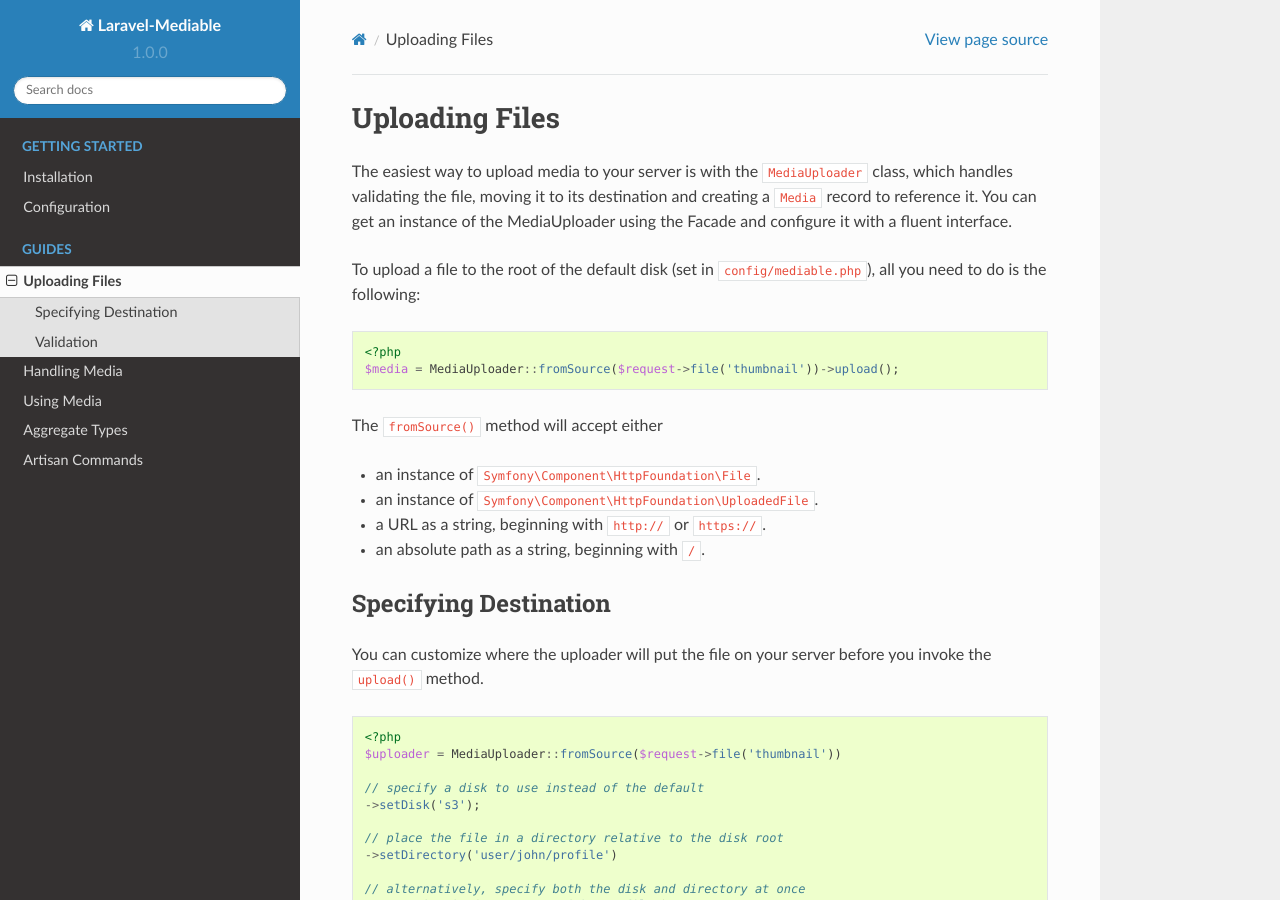
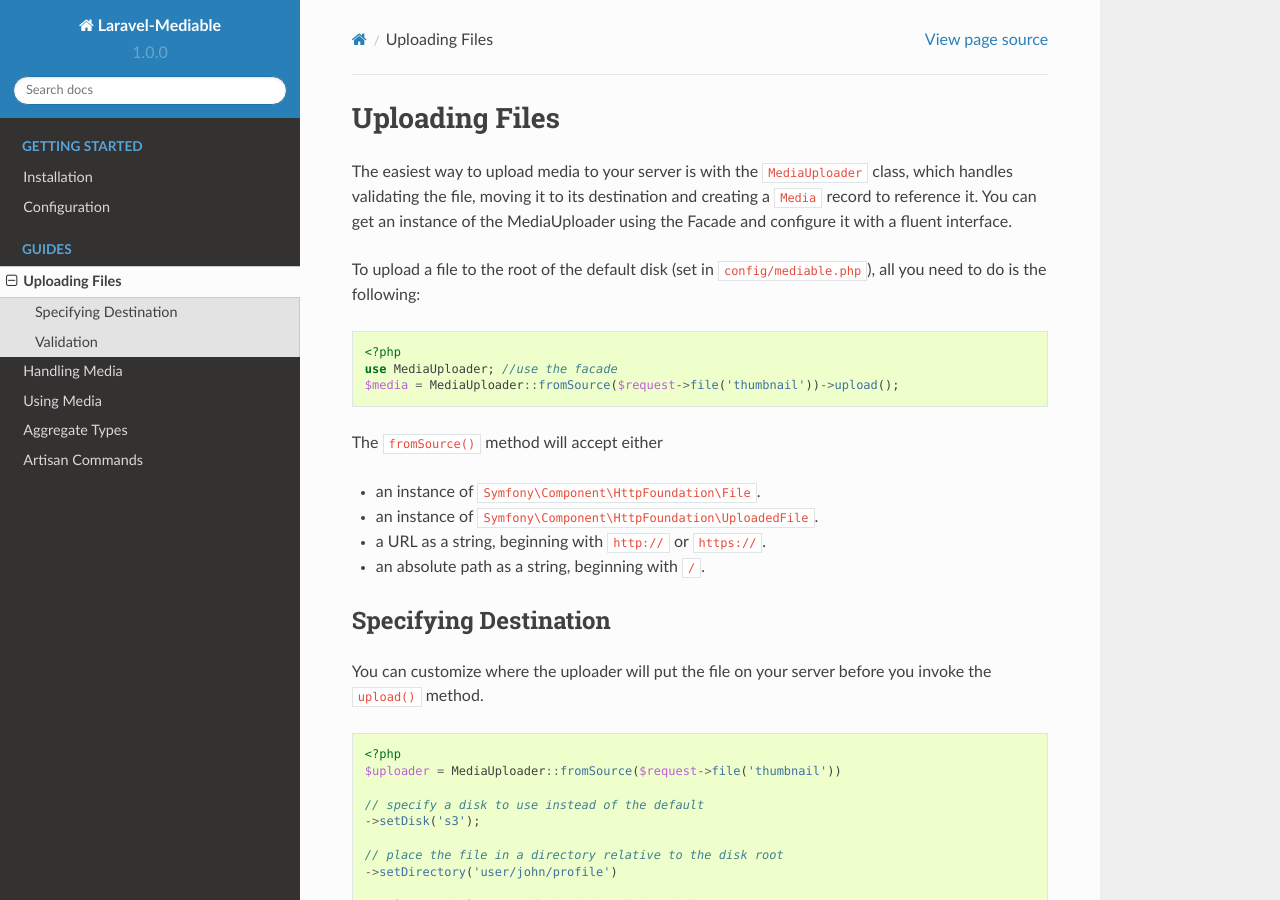
Before and after one commit to plank/laravel-mediable, a Sphinx documentation site: the page built from docs/source/uploader.rst, in a window 1280 px wide and 900 px high. Built offline with Sphinx 7.4.7 and the Read the Docs theme 2.0.0, drawn with Linux system fonts in a browser that asks for light colours.

```diff
--- a/docs/source/uploader.rst
+++ b/docs/source/uploader.rst
@@ -9,6 +9,7 @@ To upload a file to the root of the default disk (set in ``config/mediable.php``
 ::
 
     <?php
+    use MediaUploader; //use the facade
     $media = MediaUploader::fromSource($request->file('thumbnail'))->upload();
 
 
```
Also changed, not shown: 13 other files.
